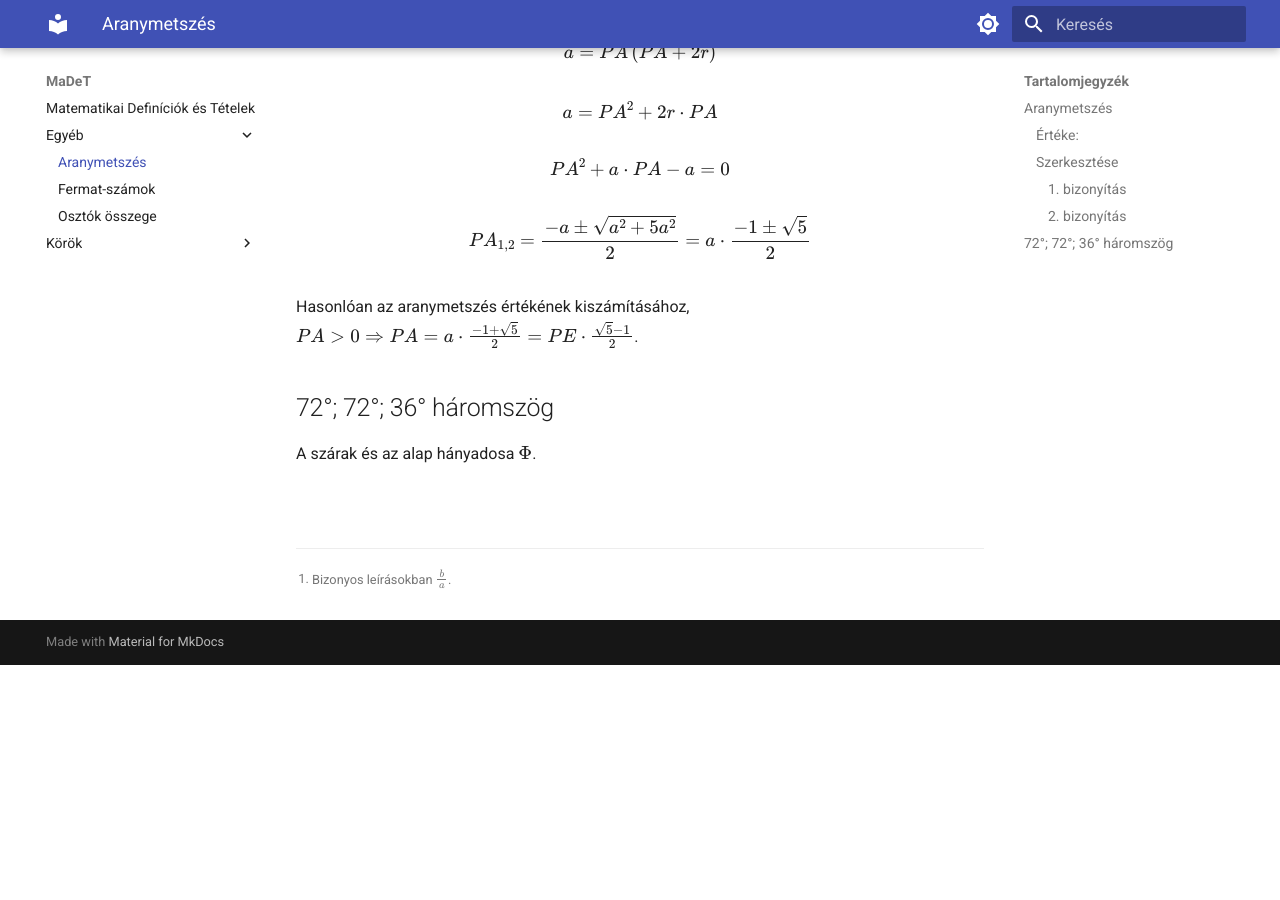
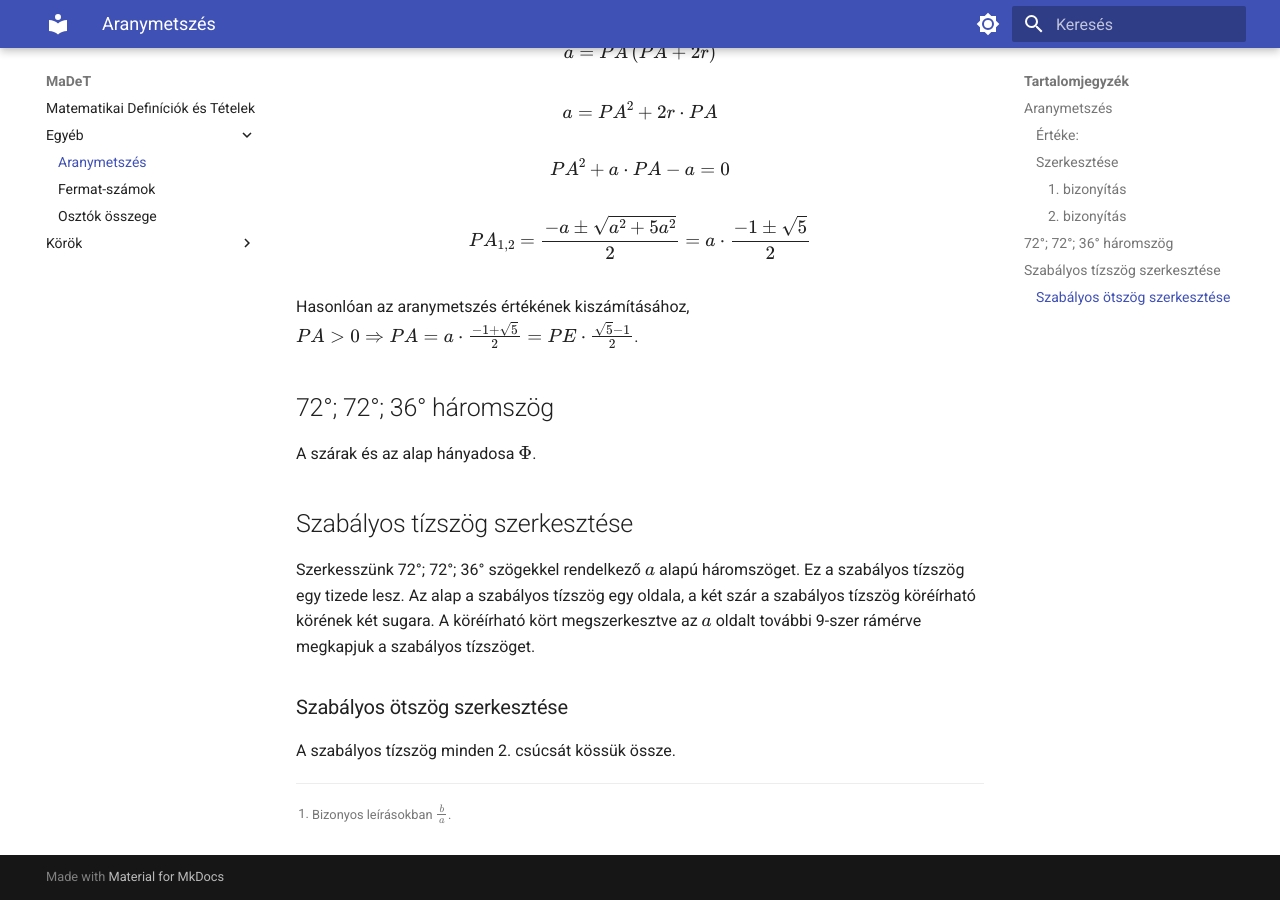
Before and after one commit to Error-42/madet, an MkDocs documentation site: the page built from docs/egyéb/aranymetszés.md, in a window 1280 px wide and 900 px high, scrolled down 1863 px. Built offline with MkDocs 1.6.1 and Material for MkDocs 9.7.7, drawn with Linux system fonts in a browser that asks for light colours; before the commit the page ends 2528 px from its top, so only the background shows below that.

Commit message:
added 'szabályos tízszög szerkesztése'

```diff
--- a/docs/egyéb/aranymetszés.md
+++ b/docs/egyéb/aranymetszés.md
@@ -61,6 +61,12 @@ Hasonlóan az aranymetszés értékének kiszámításához, $PA>0 \Rightarrow P
 
 A szárak és az alap hányadosa $\Phi$.
 
-###
+## Szabályos tízszög szerkesztése
+
+Szerkesszünk 72°; 72°; 36° szögekkel rendelkező $a$ alapú háromszöget. Ez a szabályos tízszög egy tizede lesz. Az alap a szabályos tízszög egy oldala, a két szár a szabályos tízszög köréírható körének két sugara. A köréírható kört megszerkesztve az $a$ oldalt további 9-szer rámérve megkapjuk a szabályos tízszöget.
+
+### Szabályos ötszög szerkesztése
+
+A szabályos tízszög minden 2. csúcsát kössük össze.
 
 [^1]: Bizonyos leírásokban $\frac{b}{a}$.
```
